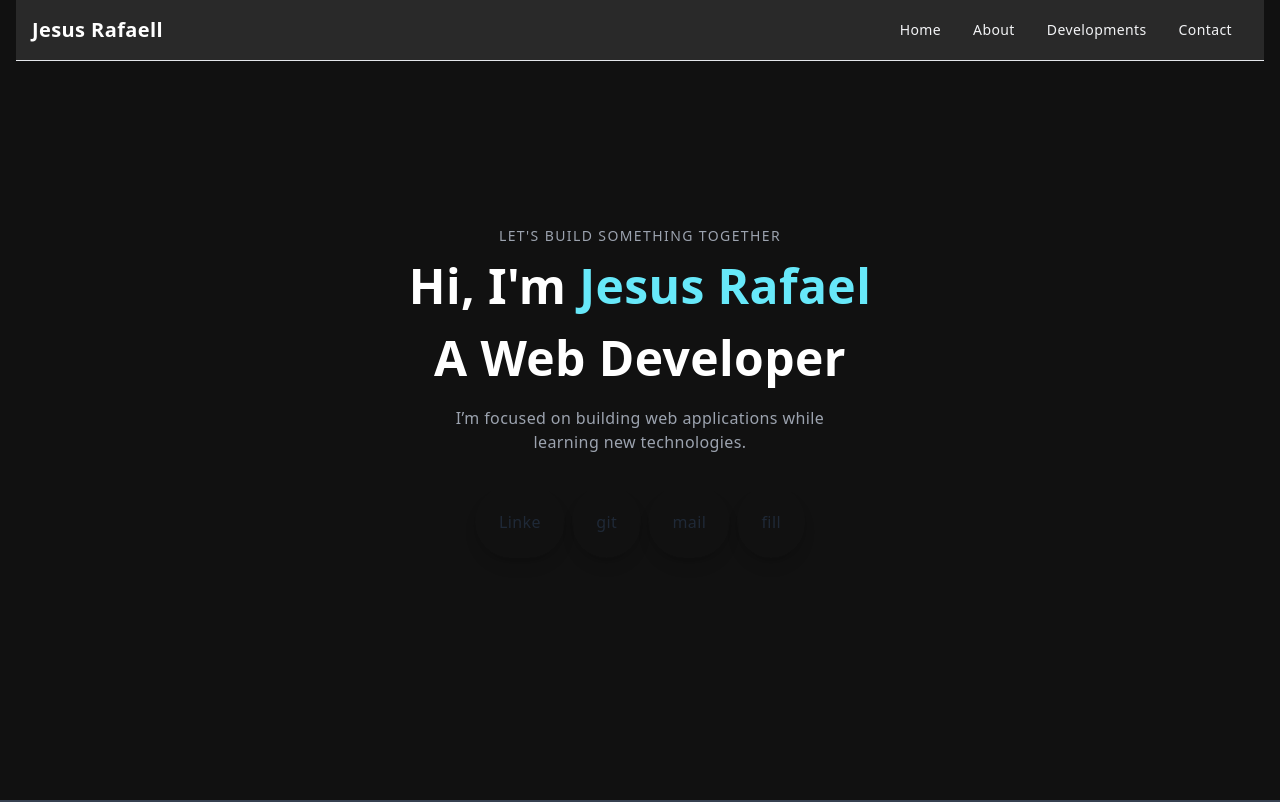
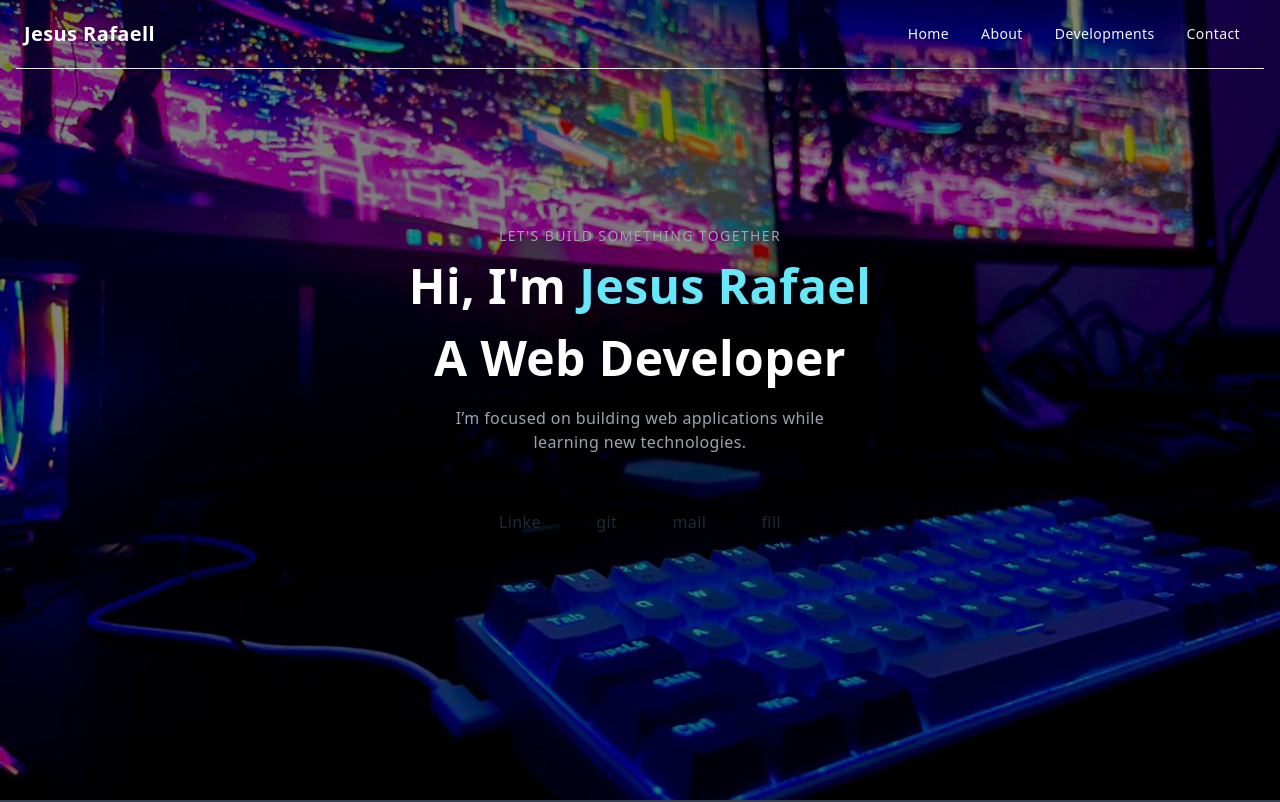
Before and after one commit to jesusrafaell/my-portafolio, a Next.js app: page / in a window 1280 px wide. Shown: the top 802 px of the page. Built offline with nearby package versions, Linux system fonts and the light colour scheme.

Commit message:
navbar effect scroll

```diff
--- a/components/Navbar.tsx
+++ b/components/Navbar.tsx
@@ -1,8 +1,28 @@
 import Link from 'next/link';
+import { useEffect, useState } from 'react';
 
 function Navbar() {
+	const [navScroll, setNavScroll] = useState(false);
+
+	function classNames(...clasess: any[]) {
+		const aux = clasess.filter(Boolean).join(' ');
+		console.log(aux);
+		return aux;
+	}
+
+	useEffect(() => {
+		const handleNavScroll = () => {
+			console.log('scroll change');
+			setNavScroll(window.scrollY >= 90);
+		};
+		return window.addEventListener('scroll', handleNavScroll);
+	});
+
 	return (
-		<nav className='nav'>
+		<nav className={classNames(navScroll ? 'nav-scroll' : '', 'nav')}>
+			{/*
+		<nav className={`transition ${navScroll ? 'nav nav-scroll' : 'nav'}`}>
+		*/}
 			<div className='container flex flex-wrap justify-between items-center mx-auto'>
 				<Link href='/'>
 					<span className='flex items-center cursor-pointer self-center text-xl font-semibold whitespace-nowrap text-white'>
@@ -14,14 +34,16 @@
 					type='button'
 					className='inline-flex justify-center items-center ml-3 text-gray-400 rounded-lg md:hidden hover:text-gray-900 focus:outline-none focus:ring-2 focus:ring-black-300 dark:text-gray-400 dark:hover:text-white dark:focus:ring-gray-500'
 					aria-controls='mobile-menu-2'
-					aria-expanded='false'>
+					aria-expanded='false'
+				>
 					<span className='sr-only'>Open main menu</span>
 					<svg
 						className='w-6 h-6'
 						aria-hidden='true'
 						fill='currentColor'
 						viewBox='0 0 20 20'
-						xmlns='http://www.w3.org/2000/svg'>
+						xmlns='http://www.w3.org/2000/svg'
+					>
 						<path
 							//fill-rule='evenodd'
 							d='M3 5a1 1 0 011-1h12a1 1 0 110 2H4a1 1 0 01-1-1zM3 10a1 1 0 011-1h12a1 1 0 110 2H4a1 1 0 01-1-1zM3 15a1 1 0 011-1h12a1 1 0 110 2H4a1 1 0 01-1-1z'
@@ -31,7 +53,8 @@
 				</button>
 				<div
 					className='hidden justify-between items-center w-full md:flex md:w-auto md:order-1'
-					id='navbar-sticky'>
+					id='navbar-sticky'
+				>
 					<ul className='flex flex-col p-4 mt-4rounded-lg border border-white-100 md:flex-row md:space-x-8 md:mt-0 md:text-sm md:font-medium md:border-0 dark:bg-white-800 md:dark:bg-white-900 dark:border-white-700'>
 						<li className='h6'>
 							<a href='#' className='nav-item' aria-current='page'>
--- a/package.json
+++ b/package.json
@@ -12,7 +12,8 @@
     "gsap": "^3.11.1",
     "next": "12.3.0",
     "react": "18.2.0",
-    "react-dom": "18.2.0"
+    "react-dom": "18.2.0",
+    "sass": "^1.55.0"
   },
   "devDependencies": {
     "@types/node": "18.7.18",
--- a/pages/_app.tsx
+++ b/pages/_app.tsx
@@ -1,4 +1,4 @@
-import '../styles/globals.css';
+import '../styles/globals.scss';
 import type { AppProps } from 'next/app';
 import Navbar from '../components/Navbar';
 
--- a/styles/globals.css
+++ b/styles/globals.scss
@@ -1,6 +1,8 @@
-@tailwind base;
-@tailwind components;
-@tailwind utilities;
+@import '~tailwindcss/base';
+@import '~tailwindcss/components';
+@import '~tailwindcss/utilities';
+
+@import './main.scss';
 
 @layer base {
 	body {
@@ -36,9 +38,15 @@
 		@apply hover:line-through hover:animate-pulse;
 	}
 
+	//navabar
 	.nav {
 		/*backdrop-blur-lg; w-full*/
-		@apply fixed bg-white px-2 sm:px-4 lg:py-1 py-3 dark:bg-gray-900 z-20 top-0 right-4 left-4 dark:border-gray-600 backdrop-filter  bg-opacity-10 border-b border-gray-200;
+		@apply fixed bg-white px-2 sm:px-4 lg:py-1 py-3 dark:bg-gray-900 z-20 top-0 right-4 left-4;
+		@apply dark:border-gray-600 backdrop-filter bg-opacity-0 border-b border-gray-200 transition p-2;
+	}
+
+	.nav-scroll {
+		@apply p-1 bg-opacity-20;
 	}
 
 	.nav-item {
@@ -48,9 +56,3 @@
 		@apply block py-2 pr-4 pl-3 rounded md:bg-transparent md:p-0 text-gray-100;
 	}
 }
-
-@layer utilities {
-	.clip-polygon {
-		clip-path: polygon(50%, 10%, 60^, 50%, 90%, 40%, 50%);
-	}
-}
```
Also changed, not shown: styles/_main.scss (renamed from styles/_main.css, +8 -0 lines), 1 other file (tests, documents, lock files or other folders).
